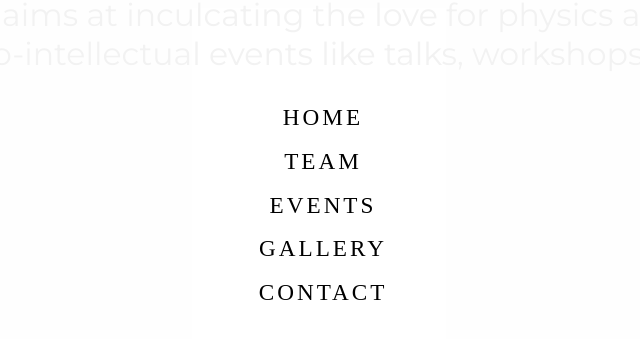
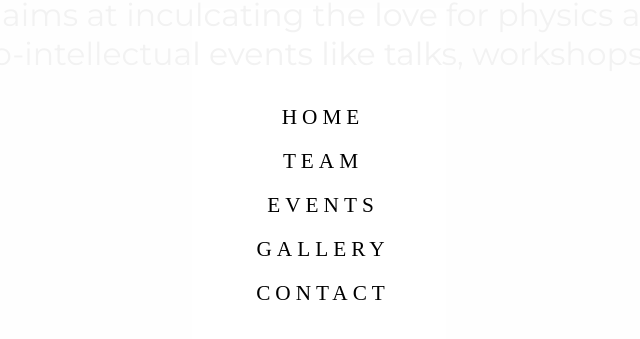
Before and after one commit to adithyarao3103/Physics-Club-Website-Trial, a Jekyll site: the page built from index.html, in a window 1280 px wide. Shown: the part 247-586 px from the top of the page, without its empty margins (317-957 px from the left). Built offline with Jekyll 4.4.1, drawn with Linux system fonts in a browser that asks for light colours; some web fonts are replaced.

Commit message:
Update fixed.css

```diff
--- a/assets/css/fixed.css
+++ b/assets/css/fixed.css
@@ -26,9 +26,9 @@ body{
 }
 
 #menuholder> button{
-	font-size: calc(4px + 1.5vw);
+	font-size: calc(4px + 1.35vw);
 	font-family: BioRhyme;
-	letter-spacing: 3px;
+	letter-spacing: 5px;
 	line-height: 1.5;
 	color: black;
 	background-color: transparent;
@@ -37,6 +37,6 @@ body{
 }
 
 #menuholder >button:hover{
-	border-right: 2px solid black;
-	border-top: 2px solid black;
+	border-left: 2px solid black;
+	border-bottom: 2px solid black;
 }
```
